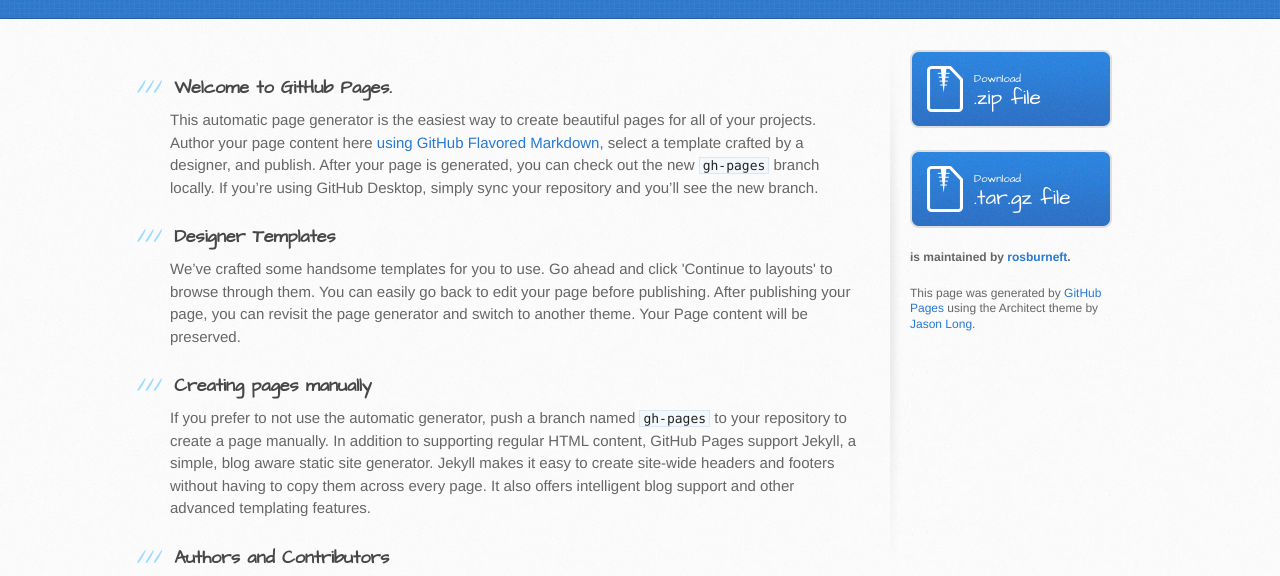
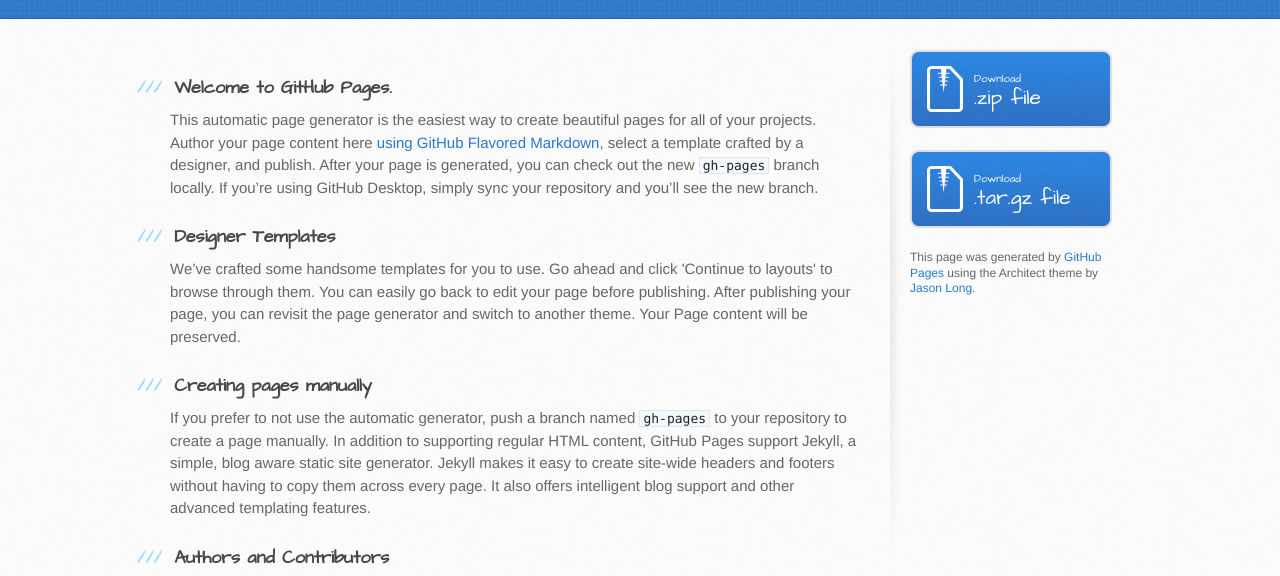
Before and after one commit to rosburneft/pages, a plain HTML site: page index.html in a window 1280 px wide. Shown: the part 182-758 px from the top of the page. Drawn offline with Linux system fonts and the light colour scheme.

Commit message:
Update index.html

```diff
--- a/index.html
+++ b/index.html
@@ -64,8 +64,6 @@
             .tar.gz file
           </a>
 
-          <p class="repo-owner"><a href="https://github.com/rosburneft/pages"></a> is maintained by <a href="https://github.com/rosburneft">rosburneft</a>.</p>
-
           <p>This page was generated by <a href="https://pages.github.com">GitHub Pages</a> using the Architect theme by <a href="https://twitter.com/jasonlong">Jason Long</a>.</p>
         </aside>
       </div>
```
